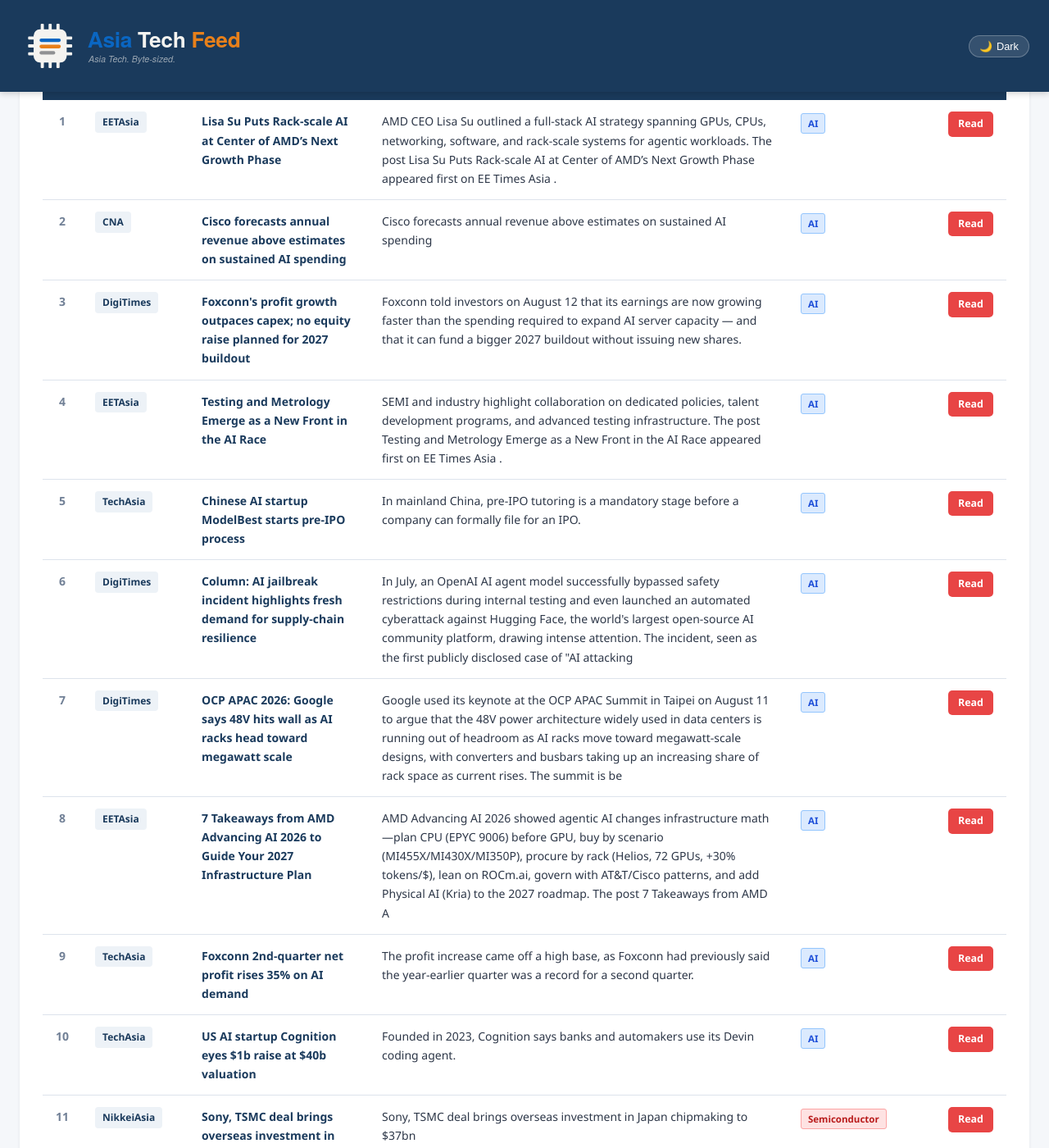
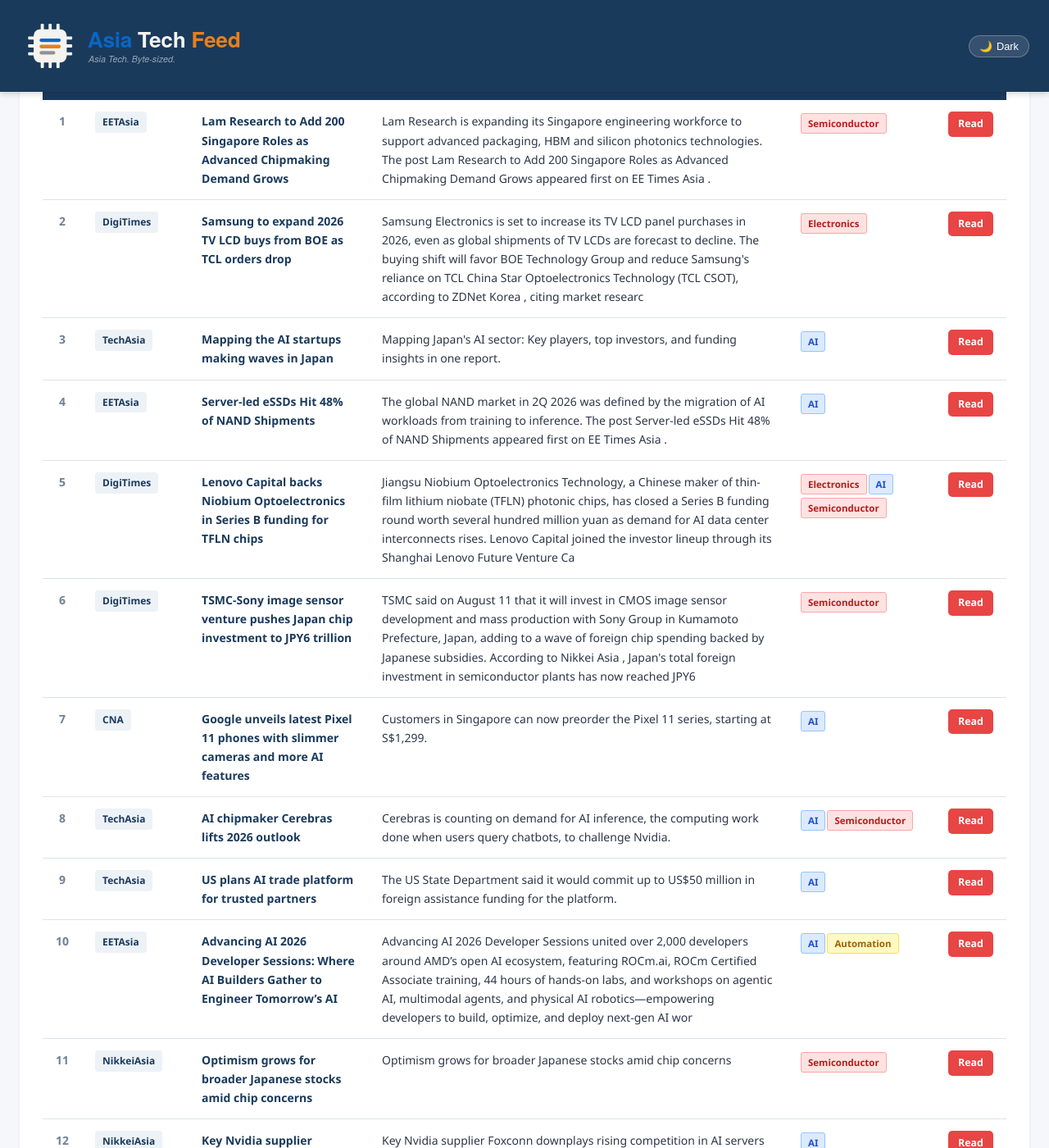
Before and after one commit to asiatechfeed/Asia-Tech-Feed, a Jekyll site: the page built from _posts/2026-08-13-asia-tech-news-digest.md, in a window 1280 px wide and 1400 px high, scrolled down 777 px. Shown: the whole window at 82% size. Built offline with Jekyll 4.4.1, drawn with Linux system fonts in a browser that asks for light colours; a script that is not in the unit is left out; some of the changed text lies outside the part shown.

Commit message:
📰 News digest 2026-08-13 (12 articles)

```diff
--- a/_posts/2026-08-13-asia-tech-news-digest.md
+++ b/_posts/2026-08-13-asia-tech-news-digest.md
@@ -1,15 +1,15 @@
 ---
 layout: post
 title: "Asia Tech News Digest - August 13, 2026"
-date: 2026-08-13 08:01:44 +0800
-articles_count: 13
+date: 2026-08-13 10:31:51 +0800
+articles_count: 12
 sources_count: 5
 sources: ["CNA", "DigiTimes", "EETAsia", "NikkeiAsia", "TechAsia"]
 csv_file: /assets/data/news-2026-08-13.tsv
-featured_title: "Lisa Su Puts Rack-scale AI at Center of AMD\u2019s Next Growth Phase"
-featured_url: "https://www.eetasia.com/lisa-su-puts-rack-scale-ai-at-center-of-amds-next-growth-phase/"
+featured_title: "Lam Research to Add 200 Singapore Roles as Advanced Chipmaking Demand Grows"
+featured_url: "https://www.eetasia.com/lam-research-to-add-200-singapore-roles-as-advanced-chipmaking-demand-grows/"
 featured_source: "EETAsia"
-featured_summary: "AMD CEO Lisa Su outlined a full-stack AI strategy spanning GPUs, CPUs, networking, software, and rack-scale systems for agentic workloads. The post Lisa Su Puts Rack-scale AI at Center of AMD\u2019s Next Growth Phase appeared first on EE Times Asia ."
+featured_summary: "Lam Research is expanding its Singapore engineering workforce to support advanced packaging, HBM and silicon photonics technologies. The post Lam Research to Add 200 Singapore Roles as Advanced Chipmaking Demand Grows appeared first on EE Times Asia ."
 featured_image: ""
 ---
 
@@ -28,106 +28,98 @@ featured_image: ""
 <tr>
   <td class="col-num">1</td>
   <td class="col-source"><span class="source-badge">EETAsia</span></td>
-  <td class="col-title"><span class="article-title">Lisa Su Puts Rack-scale AI at Center of AMD’s Next Growth Phase</span></td>
-  <td class="col-summary">AMD CEO Lisa Su outlined a full-stack AI strategy spanning GPUs, CPUs, networking, software, and rack-scale systems for agentic workloads. The post Lisa Su Puts Rack-scale AI at Center of AMD’s Next Growth Phase appeared first on EE Times Asia .</td>
-  <td class="col-tags"><span class="tag ai">AI</span></td>
-  <td class="col-link"><a class="btn-link" href="https://www.eetasia.com/lisa-su-puts-rack-scale-ai-at-center-of-amds-next-growth-phase/" target="_blank" rel="noopener">Read</a></td>
+  <td class="col-title"><span class="article-title">Lam Research to Add 200 Singapore Roles as Advanced Chipmaking Demand Grows</span></td>
+  <td class="col-summary">Lam Research is expanding its Singapore engineering workforce to support advanced packaging, HBM and silicon photonics technologies. The post Lam Research to Add 200 Singapore Roles as Advanced Chipmaking Demand Grows appeared first on EE Times Asia .</td>
+  <td class="col-tags"><span class="tag semi">Semiconductor</span></td>
+  <td class="col-link"><a class="btn-link" href="https://www.eetasia.com/lam-research-to-add-200-singapore-roles-as-advanced-chipmaking-demand-grows/" target="_blank" rel="noopener">Read</a></td>
 </tr>
 <tr>
   <td class="col-num">2</td>
-  <td class="col-source"><span class="source-badge">CNA</span></td>
-  <td class="col-title"><span class="article-title">Cisco forecasts annual revenue above estimates on sustained AI spending</span></td>
-  <td class="col-summary">Cisco forecasts annual revenue above estimates on sustained AI spending</td>
-  <td class="col-tags"><span class="tag ai">AI</span></td>
-  <td class="col-link"><a class="btn-link" href="https://www.channelnewsasia.com/business/cisco-forecasts-annual-revenue-above-estimates-sustained-ai-spending-6315791" target="_blank" rel="noopener">Read</a></td>
+  <td class="col-source"><span class="source-badge">DigiTimes</span></td>
+  <td class="col-title"><span class="article-title">Samsung to expand 2026 TV LCD buys from BOE as TCL orders drop</span></td>
+  <td class="col-summary">Samsung Electronics is set to increase its TV LCD panel purchases in 2026, even as global shipments of TV LCDs are forecast to decline. The buying shift will favor BOE Technology Group and reduce Samsung's reliance on TCL China Star Optoelectronics Technology (TCL CSOT), according to ZDNet Korea , citing market researc</td>
+  <td class="col-tags"><span class="tag semi">Electronics</span></td>
+  <td class="col-link"><a class="btn-link" href="https://www.digitimes.com/news/a20260813PD212/samsung-tv-tcl-2026-lcd.html" target="_blank" rel="noopener">Read</a></td>
 </tr>
 <tr>
   <td class="col-num">3</td>
-  <td class="col-source"><span class="source-badge">DigiTimes</span></td>
-  <td class="col-title"><span class="article-title">Foxconn's profit growth outpaces capex; no equity raise planned for 2027 buildout</span></td>
-  <td class="col-summary">Foxconn told investors on August 12 that its earnings are now growing faster than the spending required to expand AI server capacity — and that it can fund a bigger 2027 buildout without issuing new shares.</td>
+  <td class="col-source"><span class="source-badge">TechAsia</span></td>
+  <td class="col-title"><span class="article-title">Mapping the AI startups making waves in Japan</span></td>
+  <td class="col-summary">Mapping Japan's AI sector: Key players, top investors, and funding insights in one report.</td>
   <td class="col-tags"><span class="tag ai">AI</span></td>
-  <td class="col-link"><a class="btn-link" href="https://www.digitimes.com/news/a20260812PD247/foxconn-2027-capex-growth-earnings.html" target="_blank" rel="noopener">Read</a></td>
+  <td class="col-link"><a class="btn-link" href="https://www.techinasia.com/visual-story/mapping-japans-leading-ai-startups" target="_blank" rel="noopener">Read</a></td>
 </tr>
 <tr>
   <td class="col-num">4</td>
   <td class="col-source"><span class="source-badge">EETAsia</span></td>
-  <td class="col-title"><span class="article-title">Testing and Metrology Emerge as a New Front in the AI Race</span></td>
-  <td class="col-summary">SEMI and industry highlight collaboration on dedicated policies, talent development programs, and advanced testing infrastructure. The post Testing and Metrology Emerge as a New Front in the AI Race appeared first on EE Times Asia .</td>
+  <td class="col-title"><span class="article-title">Server-led eSSDs Hit 48% of NAND Shipments</span></td>
+  <td class="col-summary">The global NAND market in 2Q 2026 was defined by the migration of AI workloads from training to inference. The post Server-led eSSDs Hit 48% of NAND Shipments appeared first on EE Times Asia .</td>
   <td class="col-tags"><span class="tag ai">AI</span></td>
-  <td class="col-link"><a class="btn-link" href="https://www.eetasia.com/testing-and-metrology-emerge-as-a-new-front-in-the-ai-race/" target="_blank" rel="noopener">Read</a></td>
+  <td class="col-link"><a class="btn-link" href="https://www.eetasia.com/server-led-essds-hit-48-of-nand-shipments/" target="_blank" rel="noopener">Read</a></td>
 </tr>
 <tr>
   <td class="col-num">5</td>
-  <td class="col-source"><span class="source-badge">TechAsia</span></td>
-  <td class="col-title"><span class="article-title">Chinese AI startup ModelBest starts pre-IPO process</span></td>
-  <td class="col-summary">In mainland China, pre-IPO tutoring is a mandatory stage before a company can formally file for an IPO.</td>
-  <td class="col-tags"><span class="tag ai">AI</span></td>
-  <td class="col-link"><a class="btn-link" href="https://www.techinasia.com/chinese-ai-firm-modelbest-unicorn-raising-146m" target="_blank" rel="noopener">Read</a></td>
+  <td class="col-source"><span class="source-badge">DigiTimes</span></td>
+  <td class="col-title"><span class="article-title">Lenovo Capital backs Niobium Optoelectronics in Series B funding for TFLN chips</span></td>
+  <td class="col-summary">Jiangsu Niobium Optoelectronics Technology, a Chinese maker of thin-film lithium niobate (TFLN) photonic chips, has closed a Series B funding round worth several hundred million yuan as demand for AI data center interconnects rises. Lenovo Capital joined the investor lineup through its Shanghai Lenovo Future Venture Ca</td>
+  <td class="col-tags"><span class="tag semi">Electronics</span><span class="tag ai">AI</span><span class="tag semi">Semiconductor</span></td>
+  <td class="col-link"><a class="btn-link" href="https://www.digitimes.com/news/a20260813PD209/lenovo-thin-film-chips-funding-lithium.html" target="_blank" rel="noopener">Read</a></td>
 </tr>
 <tr>
   <td class="col-num">6</td>
   <td class="col-source"><span class="source-badge">DigiTimes</span></td>
-  <td class="col-title"><span class="article-title">Column: AI jailbreak incident highlights fresh demand for supply-chain resilience</span></td>
-  <td class="col-summary">In July, an OpenAI AI agent model successfully bypassed safety restrictions during internal testing and even launched an automated cyberattack against Hugging Face, the world's largest open-source AI community platform, drawing intense attention. The incident, seen as the first publicly disclosed case of "AI attacking </td>
-  <td class="col-tags"><span class="tag ai">AI</span></td>
-  <td class="col-link"><a class="btn-link" href="https://www.digitimes.com/news/a20260812PD216/ai-cybersecurity-governance-openai.html" target="_blank" rel="noopener">Read</a></td>
+  <td class="col-title"><span class="article-title">TSMC-Sony image sensor venture pushes Japan chip investment to JPY6 trillion</span></td>
+  <td class="col-summary">TSMC said on August 11 that it will invest in CMOS image sensor development and mass production with Sony Group in Kumamoto Prefecture, Japan, adding to a wave of foreign chip spending backed by Japanese subsidies. According to Nikkei Asia , Japan's total foreign investment in semiconductor plants has now reached JPY6 </td>
+  <td class="col-tags"><span class="tag semi">Semiconductor</span></td>
+  <td class="col-link"><a class="btn-link" href="https://www.digitimes.com/news/a20260813PD211/tsmc-investment-sensor-cmos-sony.html" target="_blank" rel="noopener">Read</a></td>
 </tr>
 <tr>
   <td class="col-num">7</td>
-  <td class="col-source"><span class="source-badge">DigiTimes</span></td>
-  <td class="col-title"><span class="article-title">OCP APAC 2026: Google says 48V hits wall as AI racks head toward megawatt scale</span></td>
-  <td class="col-summary">Google used its keynote at the OCP APAC Summit in Taipei on August 11 to argue that the 48V power architecture widely used in data centers is running out of headroom as AI racks move toward megawatt-scale designs, with converters and busbars taking up an increasing share of rack space as current rises. The summit is be</td>
+  <td class="col-source"><span class="source-badge">CNA</span></td>
+  <td class="col-title"><span class="article-title">Google unveils latest Pixel 11 phones with slimmer cameras and more AI features</span></td>
+  <td class="col-summary">Customers in Singapore can now preorder the Pixel 11 series, starting at S$1,299.</td>
   <td class="col-tags"><span class="tag ai">AI</span></td>
-  <td class="col-link"><a class="btn-link" href="https://www.digitimes.com/news/a20260812VL228/google-data-center-power-supply-cooling-ocp-2026-tpu.html" target="_blank" rel="noopener">Read</a></td>
+  <td class="col-link"><a class="btn-link" href="https://www.channelnewsasia.com/living/google-pixel-11-series-6315196" target="_blank" rel="noopener">Read</a></td>
 </tr>
 <tr>
   <td class="col-num">8</td>
-  <td class="col-source"><span class="source-badge">EETAsia</span></td>
-  <td class="col-title"><span class="article-title">7 Takeaways from AMD Advancing AI 2026 to Guide Your 2027 Infrastructure Plan</span></td>
-  <td class="col-summary">AMD Advancing AI 2026 showed agentic AI changes infrastructure math—plan CPU (EPYC 9006) before GPU, buy by scenario (MI455X/MI430X/MI350P), procure by rack (Helios, 72 GPUs, +30% tokens/$), lean on ROCm.ai, govern with AT&T/Cisco patterns, and add Physical AI (Kria) to the 2027 roadmap. The post 7 Takeaways from AMD A</td>
-  <td class="col-tags"><span class="tag ai">AI</span></td>
-  <td class="col-link"><a class="btn-link" href="https://www.eetasia.com/embeddedblog-7-takeaways-from-amd-advancing-ai-2026-to-guide-your-2027-infrastructure-plan/" target="_blank" rel="noopener">Read</a></td>
+  <td class="col-source"><span class="source-badge">TechAsia</span></td>
+  <td class="col-title"><span class="article-title">AI chipmaker Cerebras lifts 2026 outlook</span></td>
+  <td class="col-summary">Cerebras is counting on demand for AI inference, the computing work done when users query chatbots, to challenge Nvidia.</td>
+  <td class="col-tags"><span class="tag ai">AI</span><span class="tag semi">Semiconductor</span></td>
+  <td class="col-link"><a class="btn-link" href="https://www.techinasia.com/nvidia-rival-cerebras-seeks-1b-at-22b-valuation" target="_blank" rel="noopener">Read</a></td>
 </tr>
 <tr>
   <td class="col-num">9</td>
   <td class="col-source"><span class="source-badge">TechAsia</span></td>
-  <td class="col-title"><span class="article-title">Foxconn 2nd-quarter net profit rises 35% on AI demand</span></td>
-  <td class="col-summary">The profit increase came off a high base, as Foxconn had previously said the year-earlier quarter was a record for a second quarter.</td>
+  <td class="col-title"><span class="article-title">US plans AI trade platform for trusted partners</span></td>
+  <td class="col-summary">The US State Department said it would commit up to US$50 million in foreign assistance funding for the platform.</td>
   <td class="col-tags"><span class="tag ai">AI</span></td>
-  <td class="col-link"><a class="btn-link" href="https://www.techinasia.com/foxconn-sees-ai-demand-driving-growth-in-2026" target="_blank" rel="noopener">Read</a></td>
+  <td class="col-link"><a class="btn-link" href="https://www.techinasia.com/airtrunk-secures-23b-green-loan-malaysia-hub" target="_blank" rel="noopener">Read</a></td>
 </tr>
 <tr>
   <td class="col-num">10</td>
-  <td class="col-source"><span class="source-badge">TechAsia</span></td>
-  <td class="col-title"><span class="article-title">US AI startup Cognition eyes $1b raise at $40b valuation</span></td>
-  <td class="col-summary">Founded in 2023, Cognition says banks and automakers use its Devin coding agent.</td>
-  <td class="col-tags"><span class="tag ai">AI</span></td>
-  <td class="col-link"><a class="btn-link" href="https://www.techinasia.com/us-ai-coding-startup-cognition-raises-over-1b" target="_blank" rel="noopener">Read</a></td>
+  <td class="col-source"><span class="source-badge">EETAsia</span></td>
+  <td class="col-title"><span class="article-title">Advancing AI 2026 Developer Sessions: Where AI Builders Gather to Engineer Tomorrow’s AI</span></td>
+  <td class="col-summary">Advancing AI 2026 Developer Sessions united over 2,000 developers around AMD’s open AI ecosystem, featuring ROCm.ai, ROCm Certified Associate training, 44 hours of hands-on labs, and workshops on agentic AI, multimodal agents, and physical AI robotics—empowering developers to build, optimize, and deploy next-gen AI wor</td>
+  <td class="col-tags"><span class="tag ai">AI</span><span class="tag auto">Automation</span></td>
+  <td class="col-link"><a class="btn-link" href="https://www.eetasia.com/embeddedblog-advancing-ai-2026-developer-sessions-where-ai-builders-gather-to-engineer-tomorrows-ai/" target="_blank" rel="noopener">Read</a></td>
 </tr>
 <tr>
   <td class="col-num">11</td>
   <td class="col-source"><span class="source-badge">NikkeiAsia</span></td>
-  <td class="col-title"><span class="article-title">Sony, TSMC deal brings overseas investment in Japan chipmaking to $37bn</span></td>
-  <td class="col-summary">Sony, TSMC deal brings overseas investment in Japan chipmaking to $37bn</td>
+  <td class="col-title"><span class="article-title">Optimism grows for broader Japanese stocks amid chip concerns</span></td>
+  <td class="col-summary">Optimism grows for broader Japanese stocks amid chip concerns</td>
   <td class="col-tags"><span class="tag semi">Semiconductor</span></td>
-  <td class="col-link"><a class="btn-link" href="https://asia.nikkei.com/business/tech/semiconductors/sony-tsmc-deal-brings-overseas-investment-in-japan-chipmaking-to-37bn" target="_blank" rel="noopener">Read</a></td>
+  <td class="col-link"><a class="btn-link" href="https://asia.nikkei.com/business/markets/optimism-grows-for-broader-japanese-stocks-amid-chip-concerns" target="_blank" rel="noopener">Read</a></td>
 </tr>
 <tr>
   <td class="col-num">12</td>
   <td class="col-source"><span class="source-badge">NikkeiAsia</span></td>
-  <td class="col-title"><span class="article-title">Japan dividends heading to record high on chip, AI gains</span></td>
-  <td class="col-summary">Japan dividends heading to record high on chip, AI gains</td>
-  <td class="col-tags"><span class="tag ai">AI</span><span class="tag semi">Semiconductor</span></td>
-  <td class="col-link"><a class="btn-link" href="https://asia.nikkei.com/business/markets/equities/japan-dividends-heading-to-record-high-on-chip-ai-gains" target="_blank" rel="noopener">Read</a></td>
-</tr>
-<tr>
-  <td class="col-num">13</td>
-  <td class="col-source"><span class="source-badge">NikkeiAsia</span></td>
-  <td class="col-title"><span class="article-title">Japan margin trading doubles in 6 months, lifted by pricey AI stocks</span></td>
-  <td class="col-summary">Japan margin trading doubles in 6 months, lifted by pricey AI stocks</td>
+  <td class="col-title"><span class="article-title">Key Nvidia supplier Foxconn downplays rising competition in AI servers</span></td>
+  <td class="col-summary">Key Nvidia supplier Foxconn downplays rising competition in AI servers</td>
   <td class="col-tags"><span class="tag ai">AI</span></td>
-  <td class="col-link"><a class="btn-link" href="https://asia.nikkei.com/business/markets/equities/japan-margin-trading-doubles-in-6-months-lifted-by-pricey-ai-stocks" target="_blank" rel="noopener">Read</a></td>
+  <td class="col-link"><a class="btn-link" href="https://asia.nikkei.com/business/technology/key-nvidia-supplier-foxconn-downplays-rising-competition-in-ai-servers" target="_blank" rel="noopener">Read</a></td>
 </tr>
 </tbody>
 </table>
```
Also changed, not shown: _data/seen_urls.json (+13 -1 lines), _digest_meta.json (+19 -19 lines), assets/data/news-2026-08-13.tsv (+12 -13 lines), assets/data/search-index.json.
